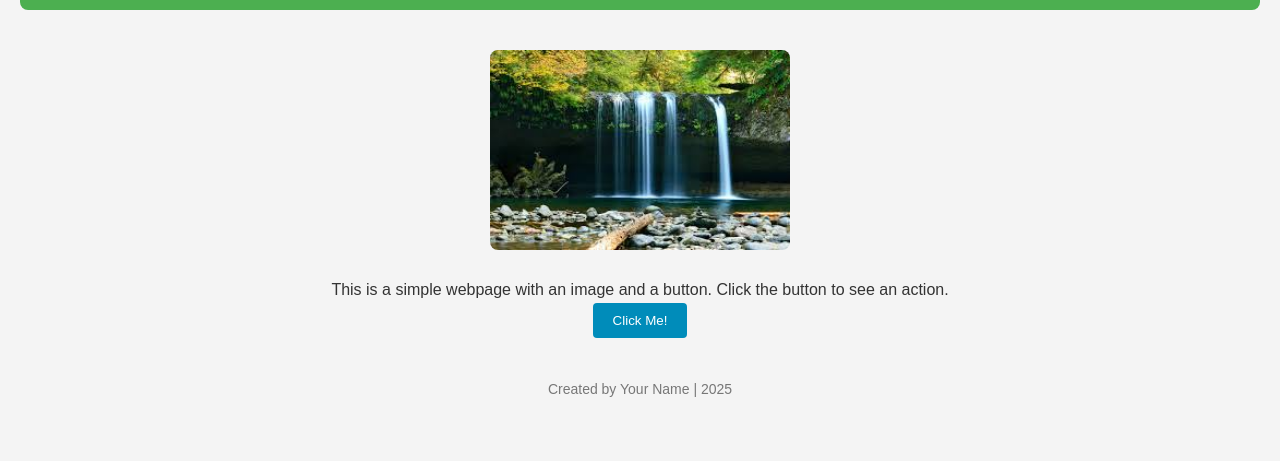
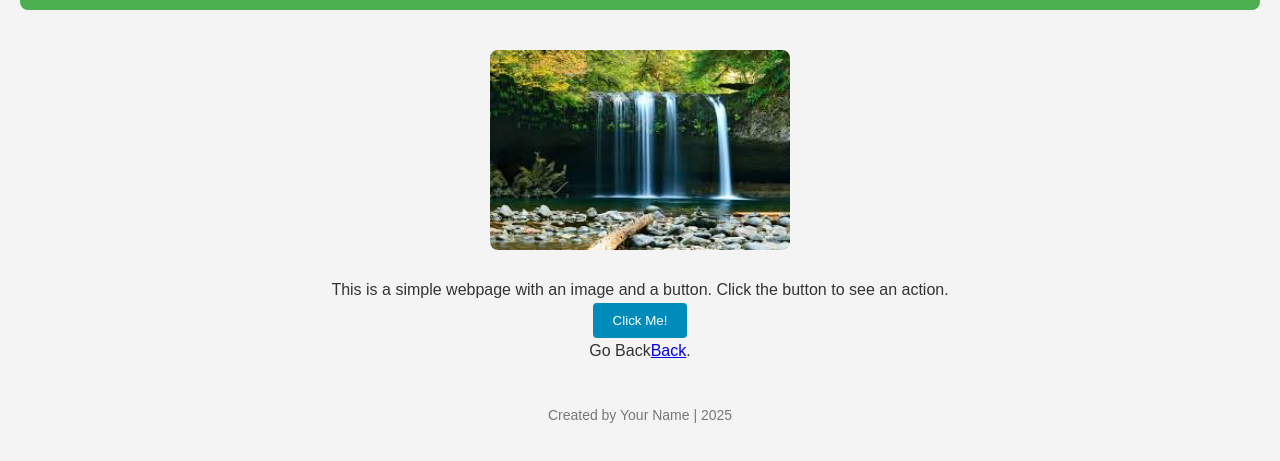
Before and after one commit to Cristoferzabin/Supportive-Resources-1, a plain HTML site: page index.html in a window 1280 px wide. Shown: the part 101-562 px from the top of the page. Drawn offline with Linux system fonts and the light colour scheme.

Commit message:
Update index.html

```diff
--- a/index.html
+++ b/index.html
@@ -24,7 +24,12 @@
 
     <!-- Button that triggers JavaScript function -->
     <button onclick="changeText()">Click Me!</button>
+
     <p id="message"></p>
+
+     <p>Go Back<a href="https://en.wikipedia.org/wiki/Government_Seal_of_Bangladesh#/media/File:Bangladeshi_E-Passport.svg" target="_blank">Back</a>.</p>
+
+
   </main>
 
   <!-- Footer Section -->
```
